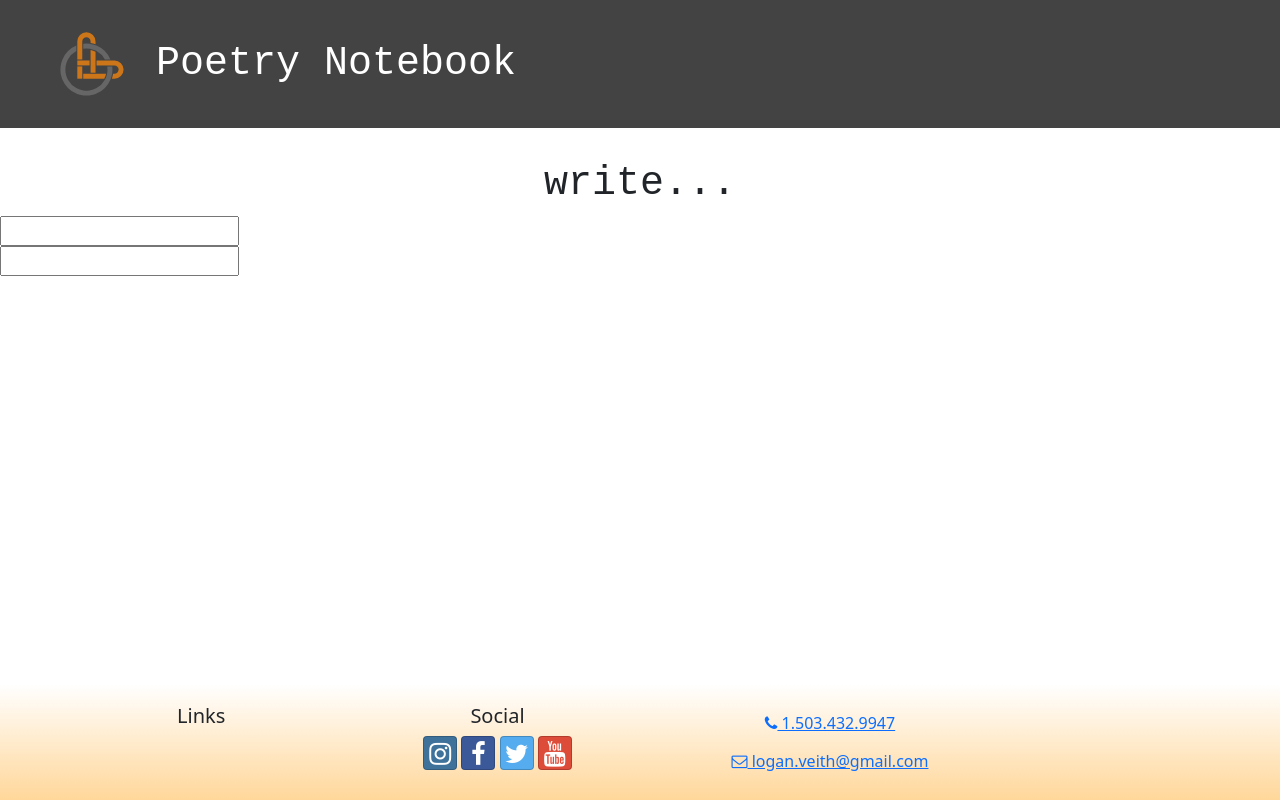
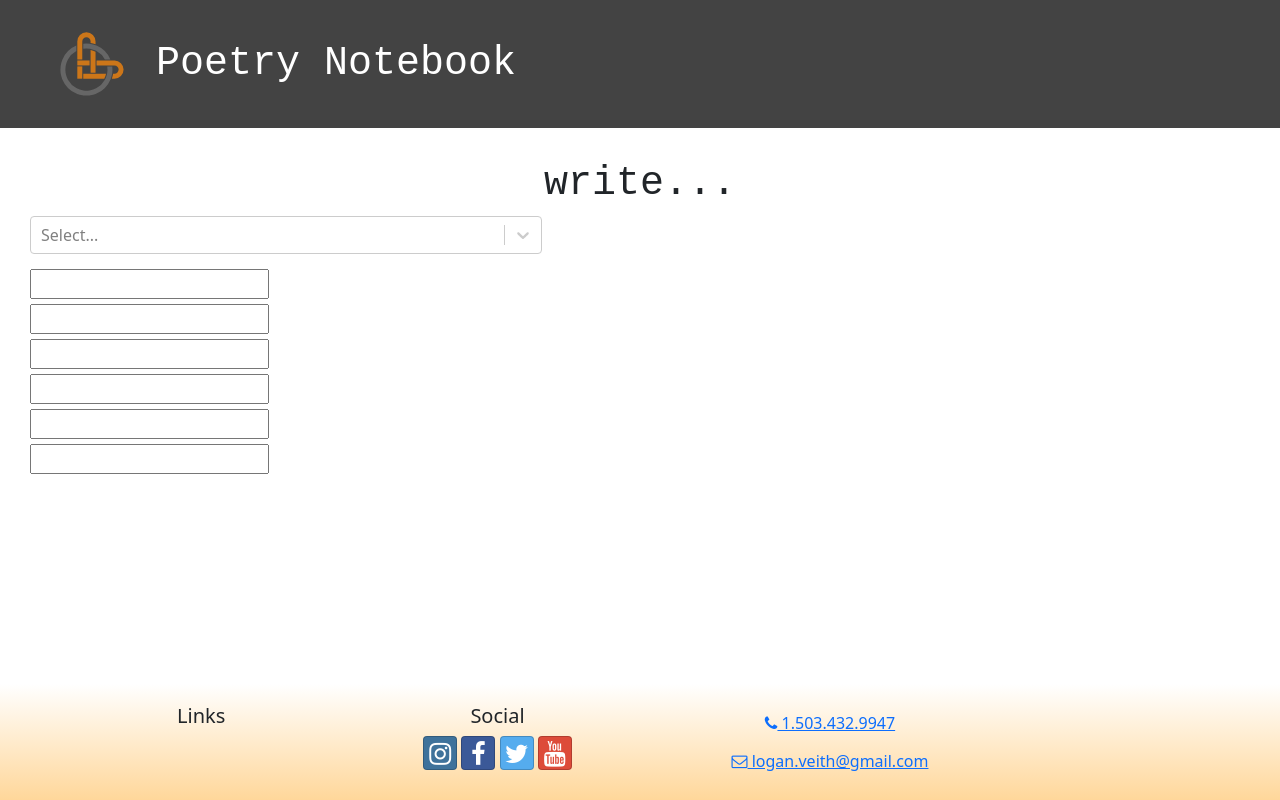
Before and after one commit to elveeth/live-poetry, a React (Create React App) app: page / in a window 1280 px wide. Built offline with nearby package versions, Linux system fonts and the light colour scheme.

Commit message:
Add dropdown menu

```diff
--- a/package.json
+++ b/package.json
@@ -16,6 +16,7 @@
     "react-redux": "^8.0.1",
     "react-router-dom": "^6.2.1",
     "react-scripts": "5.0.1",
+    "react-select": "^5.3.2",
     "react-spring": "^9.4.5-beta.1",
     "reactstrap": "^9.0.1",
     "redux-logger": "^3.0.6",
--- a/src/App.css
+++ b/src/App.css
@@ -75,8 +75,20 @@ h2 {
 
 .tool-container {
   display: flex;
+  margin-top: 15px;
 }
 
 .input-lines {
   display: block;
+  margin-left: 30px;
+  margin-bottom: 5px;
 }
+
+.dropdownMenu {
+  width: 40%;
+  margin-left: 30px;
+}
+
+.outputs-container {
+  margin-left: 30px;
+}
--- a/src/App.js
+++ b/src/App.js
@@ -1,34 +1,63 @@
 import { useState } from 'react';
 import './App.css';
-import WritePoetry from './WritePoetry'
-import WritePoetry2 from './WritePoetry'
+import WritePoetry1 from './WritePoetry';
+import WritePoetry2 from './WritePoetry';
+import WritePoetry3 from './WritePoetry';
+import WritePoetry4 from './WritePoetry';
+import WritePoetry5 from './WritePoetry';
+import WritePoetry6 from './WritePoetry';
 import Header from './components/Header';
 import Footer from './components/Footer';
+import PoemDropdownMenu from './components/PoemDropdownMenu';
 
 export default function App() {
-  const [poemTextInput, setPoetryTextInput] = useState('')
+  const [poemTextInput1, setPoetryTextInput] = useState('')
   const [poemTextInput2, setPoetryTextInput2] = useState('')
+  const [poemTextInput3, setPoetryTextInput3] = useState('')
+  const [poemTextInput4, setPoetryTextInput4] = useState('')
+  const [poemTextInput5, setPoetryTextInput5] = useState('')
+  const [poemTextInput6, setPoetryTextInput6] = useState('')
 
-  const handleOnChange = (e) => {
+  const handleOnChange1 = (e) => {
     setPoetryTextInput(e.target.value)
   }
   const handleOnChange2 = (e) => {
     setPoetryTextInput2(e.target.value)
   }
+  const handleOnChange3 = (e) => {
+    setPoetryTextInput3(e.target.value)
+  }
+  const handleOnChange4 = (e) => {
+    setPoetryTextInput4(e.target.value)
+  }
+  const handleOnChange5 = (e) => {
+    setPoetryTextInput5(e.target.value)
+  }
+  const handleOnChange6 = (e) => {
+    setPoetryTextInput6(e.target.value)
+  }
 
   return (
     <div className='App'>
       <Header />
-
       <h1 className='tool-textheader'>write...</h1>
+      <PoemDropdownMenu/>
       <div className='tool-container'>
         <div className='inputs-container'>
-          <input className='input-lines' type='text-area' value={poemTextInput} onChange={handleOnChange} />
+          <input className='input-lines' type='text-area' value={poemTextInput1} onChange={handleOnChange1} />
           <input className='input-lines' type='text-area' value={poemTextInput2} onChange={handleOnChange2} />
+          <input className='input-lines' type='text-area' value={poemTextInput3} onChange={handleOnChange3} />
+          <input className='input-lines' type='text-area' value={poemTextInput4} onChange={handleOnChange4} />
+          <input className='input-lines' type='text-area' value={poemTextInput5} onChange={handleOnChange5} />
+          <input className='input-lines' type='text-area' value={poemTextInput6} onChange={handleOnChange6} />
         </div>
         <div className='outputs-container'>
-          <WritePoetry name={poemTextInput} />
+          <WritePoetry1 name={poemTextInput1} />
           <WritePoetry2 name={poemTextInput2} />
+          <WritePoetry3 name={poemTextInput3} />
+          <WritePoetry4 name={poemTextInput4} />
+          <WritePoetry5 name={poemTextInput5} />
+          <WritePoetry6 name={poemTextInput6} />
         </div>
       </div>
       <Footer />
--- /dev/null
+++ b/src/components/PoemDropdownMenu.js
@@ -0,0 +1,26 @@
+import { useState } from 'react';
+import Select from 'react-select';
+
+const options = [
+  { value: 'custom', label: 'Custom' },
+  { value: 'haiku', label: 'Haiku' },
+  { value: 'sonnet', label: 'Sonnet' },
+  { value: 'limerick', label: 'Limerick' },
+  { value: 'couplet', label: 'Couplet' },
+  { value: 'tercet', label: 'Tercet' },
+  { value: 'quatrain', label: 'Quatrain' },
+  ];
+
+  export default function PoemDropdownMenu() {
+    const [selectedOption, setSelectedOption] = useState(null);
+
+    return (
+      <div className='dropdownMenu'>
+        <Select
+          defaultValue={selectedOption}
+          onChange={setSelectedOption}
+          options={options}
+        />
+      </div>
+    );
+  }
```
Also changed, not shown: 1 other file (tests, documents, lock files or other folders).
